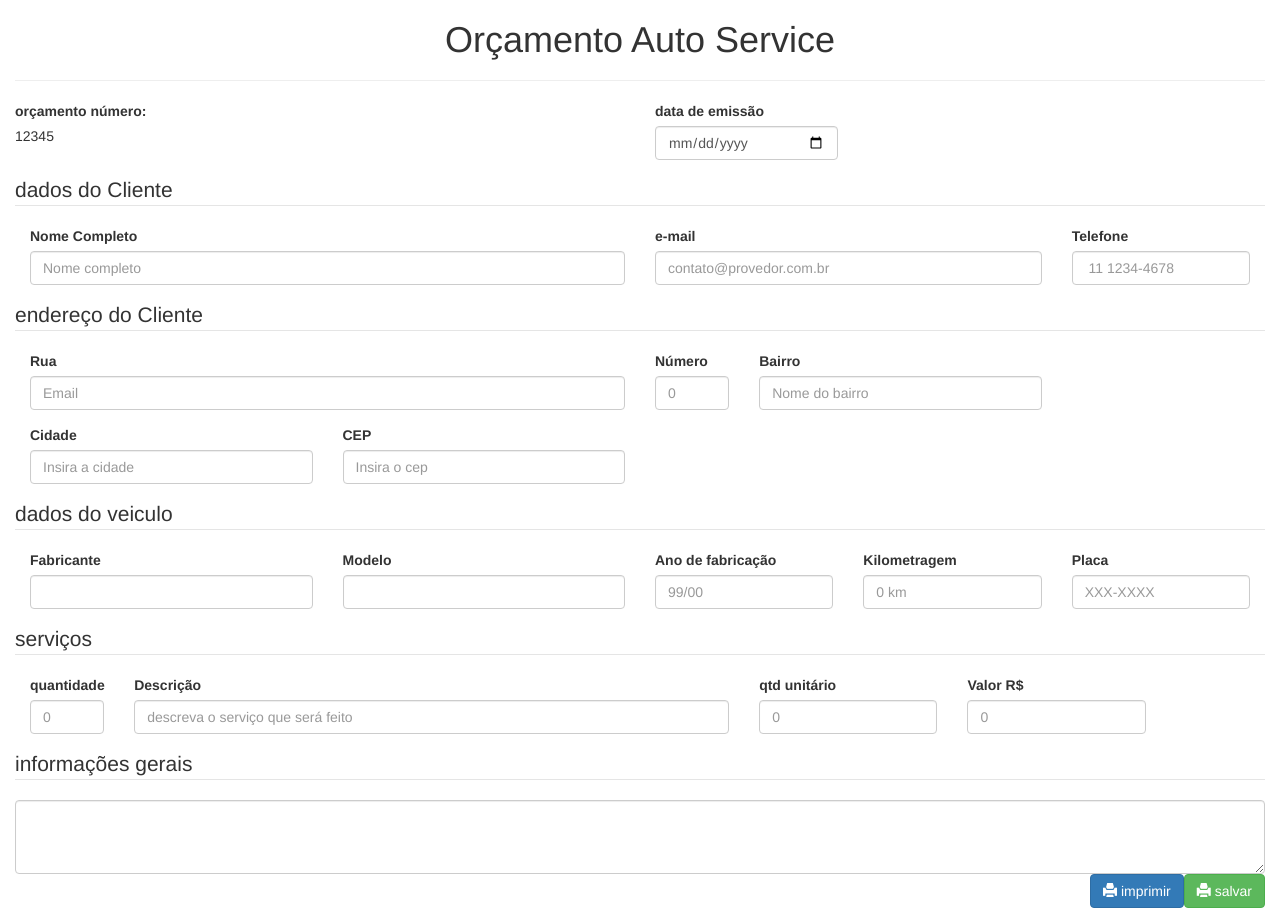
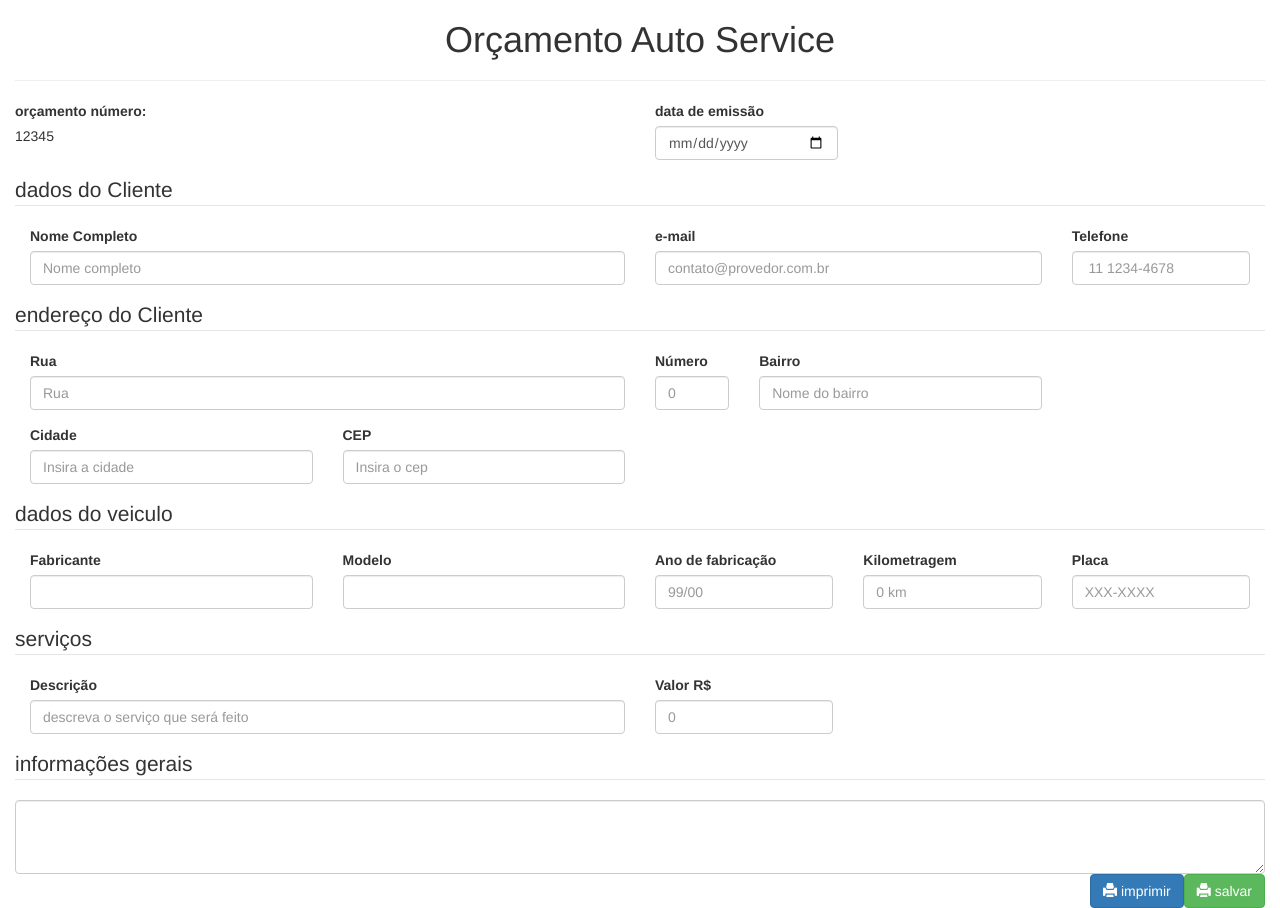
Before and after one commit to heltonss/frontend-webapp-sgm, an Angular app: page /orcamento in a window 1280 px wide. Built offline with nearby package versions, Linux system fonts and the light colour scheme.

Commit message:
form builder created

```diff
--- a/src/app/orcamento/orcamento-form/orcamento-form.component.html
+++ b/src/app/orcamento/orcamento-form/orcamento-form.component.html
@@ -5,7 +5,7 @@
     </div>
 </div>
 <div class="row">
-    <form action="" class="col-md-12">
+    <form [formGroup]="form" (ngSubmit)="onSubmit(form)" class="col-md-12">
         <div class="row">
             <div class="form-group col-md-6">
                 <label for="data">orçamento número:</label><br/>
@@ -13,52 +13,54 @@
             </div>
             <div class="form-group col-md-2">
                 <label for="data">data de emissão</label>
-                <input type="date" class="form-control" id="data" placeholder="Email">
+                <input type="date" class="form-control" id="data" placeholder="data">
             </div>
         </div>
-        <fieldset>
+        <fieldset formGroupName="clientData">
             <legend>dados do Cliente</legend>
             <div class="form-group col-md-6">
-                <label for="nome">Nome Completo</label>
-                <input type="text" class="form-control" id="nome" placeholder="Nome completo" required>
+                <label for="name">Nome Completo</label>
+                <input formControlName="name" type="text" class="form-control" id="name" placeholder="Nome completo" required>
             </div>
             <div class="form-group col-md-4">
                 <label for="email">e-mail</label>
-                <input type="email" class="form-control" id="email" placeholder="contato@provedor.com.br">
+                <input formControlName="email" type="email" class="form-control" id="email" placeholder="contato@provedor.com.br">
             </div>
             <div class="form-group col-md-2">
                 <label for="email">Telefone</label>
-                <input type="tel" class="form-control" id="email" placeholder=" 11 1234-4678">
+                <input formControlName="tel" type="tel" class="form-control" id="email" placeholder=" 11 1234-4678">
             </div>
+        </fieldset>
+        <fieldset formGroupName="clientAddress">
             <legend>endereço do Cliente</legend>
             <div class="form-group col-md-6">
                 <label for="rua">Rua</label>
-                <input type="email" class="form-control" id="rua" placeholder="Email">
+                <input formControlName="street" type="text" class="form-control" id="rua" placeholder="Rua">
             </div>
             <div class="form-group col-md-1">
                 <label for="data">Número</label>
-                <input type="number" class="form-control" id="data" placeholder="0">
+                <input formControlName="number" type="number" class="form-control" id="data" placeholder="0">
             </div>
             <div class="form-group col-md-3">
                 <label for="bairro">Bairro</label>
-                <input type="text" class="form-control" id="bairro" placeholder="Nome do bairro">
+                <input formControlName="district" type="text" class="form-control" id="bairro" placeholder="Nome do bairro">
             </div>
             <div class="form-group col-md-3">
                 <label for="cidade">Cidade</label>
-                <input type="text" class="form-control" id="cidade" placeholder="Insira a cidade">
+                <input formControlName="city" type="text" class="form-control" id="cidade" placeholder="Insira a cidade">
             </div>
             <div class="form-group col-md-3">
                 <label for="cep">CEP</label>
-                <input type="text" class="form-control" id="cep" placeholder="Insira o cep">
+                <input formControlName="cep" type="text" class="form-control" id="cep" placeholder="Insira o cep">
             </div>
         </fieldset>
-        <fieldset>
+        <fieldset formGroupName="clientVehicle">
             <legend>dados do veiculo</legend>
             <div class="row">
                 <div class="col-md-12">
                     <div class="form-group col-md-3">
                         <label for="fabricante">Fabricante</label>
-                        <input list="fabricantes" class="form-control" name="fabricante">
+                        <input list="fabricantes" class="form-control" formControlName="manufacturer">
                         <datalist id="fabricantes">
                             <option value="Volkswagem">
                                 <option value="Fiat">
@@ -69,7 +71,7 @@
                     </div>
                     <div class="form-group col-md-3">
                         <label for="modelo">Modelo</label>
-                        <input list="fabricantes" class="form-control" name="fabricante">
+                        <input list="fabricantes" class="form-control" formControlName="model">
                         <datalist id="fabricantes">
                             <option value="Volkswagem">
                                 <option value="Fiat">
@@ -79,21 +81,36 @@
                         </datalist>
                     </div>
                     <div class="form-group col-md-2">
-                        <label for="modelo">Ano de fabricação</label>
-                        <input type="text" class="form-control" id="modelo" placeholder="99/00">
+                        <label for="yearManufacturer">Ano de fabricação</label>
+                        <input formControlName="yearOfManufacturer" type="text" class="form-control" id="yearManufacturer" placeholder="99/00">
                     </div>
                     <div class="form-group col-md-2">
-                        <label for="modelo">Kilometragem</label>
-                        <input type="text" class="form-control" id="modelo" placeholder="0 km">
+                        <label for="km">Kilometragem</label>
+                        <input  formControlName="km" type="text" class="form-control" id="km" placeholder="0 km">
                     </div>
                     <div class="form-group col-md-2">
-                        <label for="modelo">Placa</label>
-                        <input type="text" class="form-control" id="modelo" placeholder="XXX-XXXX">
+                        <label for="plate">Placa</label>
+                        <input  formControlName="plate" type="text" class="form-control" id="plate" placeholder="XXX-XXXX">
                     </div>
                 </div>
             </div>
         </fieldset>
-        <fieldset>
+        <fieldset formGroupName="clientTasks">
+            <legend>serviços</legend>
+            <div class="row">
+                <div class="col-md-12">
+                    <div class="form-group col-md-6">
+                        <label for="description">Descrição</label>
+                        <input  formControlName="description" type="text" class="form-control" id="description" placeholder="descreva o serviço que será feito">
+                    </div>
+                    <div class="form-group col-md-2">
+                        <label for="quantity">Valor R$</label>
+                        <input  formControlName="price" type="text" class="form-control" id="quantity" placeholder="0">
+                    </div>
+                </div>
+            </div>
+        </fieldset>
+        <!-- <fieldset>
             <legend>serviços</legend>
             <div class="row">
                 <div class="col-md-12">
@@ -115,19 +132,19 @@
                     </div>
                 </div>
             </div>
-        </fieldset>
+        </fieldset> -->
         <fieldset>
             <legend>informações gerais</legend>
             <div class="row">
                 <div class="col-md-12">
-                    <textarea class="form-control" name="informacoes" rows="3"></textarea>
+                    <textarea  formControlName="info" class="form-control" name="informacoes" rows="3"></textarea>
                 </div>
             </div>
         </fieldset>
         <div class="row btns-form">
             <div class="col-md-12">
                 <div class="pull-right">
-                    <button class="btn btn-default btn-primary" type="submit"><span class="glyphicon glyphicon-print"></span> imprimir</button>
+                    <button class="btn btn-default btn-primary"><span class="glyphicon glyphicon-print"></span> imprimir</button>
                     <button class="btn btn-default btn-success" type="submit"><span class="glyphicon glyphicon-print"></span> salvar</button>
                 </div>
             </div>
--- a/src/app/orcamento/orcamento-form/orcamento-form.component.ts
+++ b/src/app/orcamento/orcamento-form/orcamento-form.component.ts
@@ -1,4 +1,5 @@
 import { Component, OnInit } from '@angular/core';
+import { FormGroup, FormBuilder } from '@angular/forms';
 
 @Component({
   selector: 'app-orcamento-form',
@@ -6,10 +7,44 @@ import { Component, OnInit } from '@angular/core';
   styleUrls: ['./orcamento-form.component.scss']
 })
 export class OrcamentoFormComponent implements OnInit {
+  private form: FormGroup;
 
-  constructor() { }
+  constructor(private formBuilder: FormBuilder) {}
 
   ngOnInit() {
+    this.createForm();
   }
 
+  createForm(): void {
+    this.form = this.formBuilder.group({
+      clientData: this.formBuilder.group({
+        name: [null],
+        email: [null],
+        tel: [null]
+      }),
+      clientAddress: this.formBuilder.group({
+        street: [''],
+        number: [''],
+        district: [''],
+        city: [''],
+        cep: ['']
+      }),
+      clientVehicle: this.formBuilder.group({
+        manufacturer: [''],
+        model: [''],
+        yearOfManufacturer: [''],
+        km: [''],
+        plate: ['']
+      }),
+      clientTasks: this.formBuilder.group({
+        description: [''],
+        price: ['']
+      }),
+      info: ['']
+    })
+  }
+
+  onSubmit(form: FormGroup) {
+    console.log(form.value);
+  }
 }
--- a/src/app/orcamento/orcamento.module.ts
+++ b/src/app/orcamento/orcamento.module.ts
@@ -5,11 +5,13 @@ import { OrcamentoFormComponent } from './orcamento-form/orcamento-form.componen
 import { OrcamentoComponent } from './../orcamento/orcamento.component';
 import { OrcamentoRoutingModule } from './../orcamento/orcamento-routing.module';
 import { OrcamentoPrintComponent } from './orcamento-print/orcamento-print.component';
+import { ReactiveFormsModule } from '@angular/forms';
 
 @NgModule({
   imports: [
     CommonModule,
-    OrcamentoRoutingModule
+    OrcamentoRoutingModule,
+    ReactiveFormsModule
   ],
   declarations: [OrcamentoComponent, OrcamentoFormComponent, OrcamentoPrintComponent]
 })
```
Lines whose indentation alone changed are shown as unchanged.
